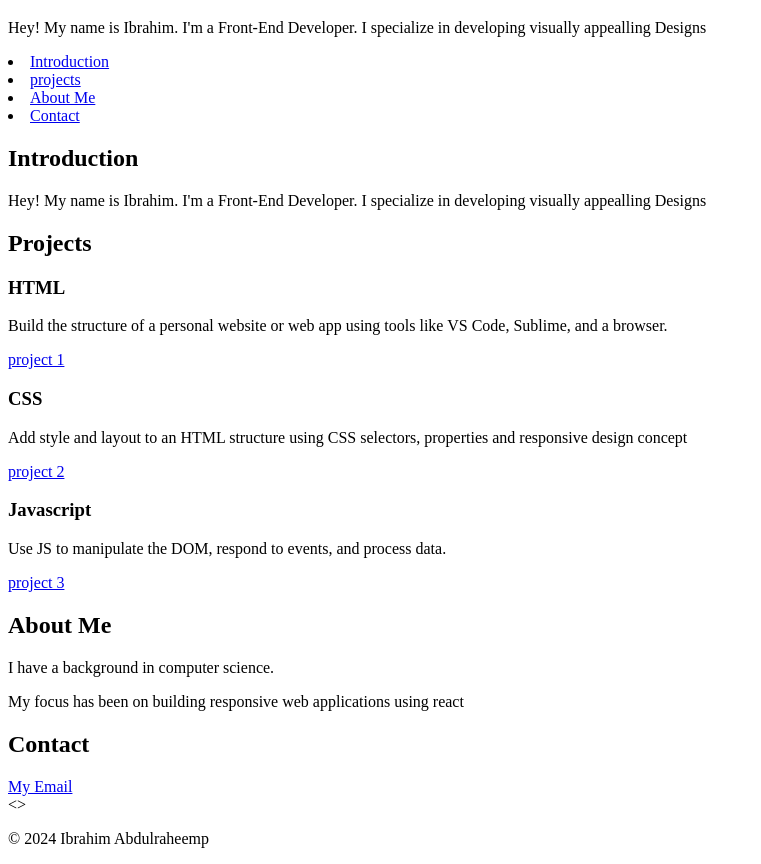
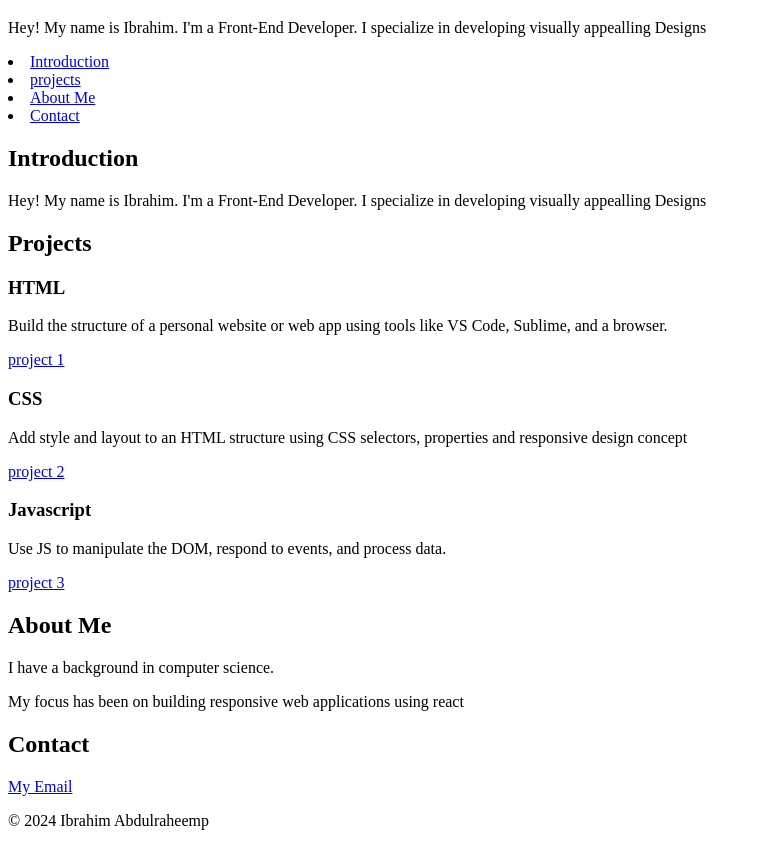
Before and after one commit to ayigoro/My_First_Portfolio, a plain HTML site: page portfolio/index.html in a window 1280 px wide. Shown: the part 61-925 px from the top of the page, without its empty margins (0-761 px from the left). Drawn offline with Linux system fonts and the light colour scheme.

Commit message:
readjusting index.html file

```diff
--- a/portfolio/index.html
+++ b/portfolio/index.html
@@ -59,7 +59,7 @@
     <a href="mailto:ibrahimayigoro@gmail.com">My Email</a>
   </section>
   <article></article>
-  <> <p>&copy; 2024 Ibrahim Abdulraheemp</p> </footer>
+  <footer> <p>&copy; 2024 Ibrahim Abdulraheemp</p> </footer>
 
 </body>
 
```
